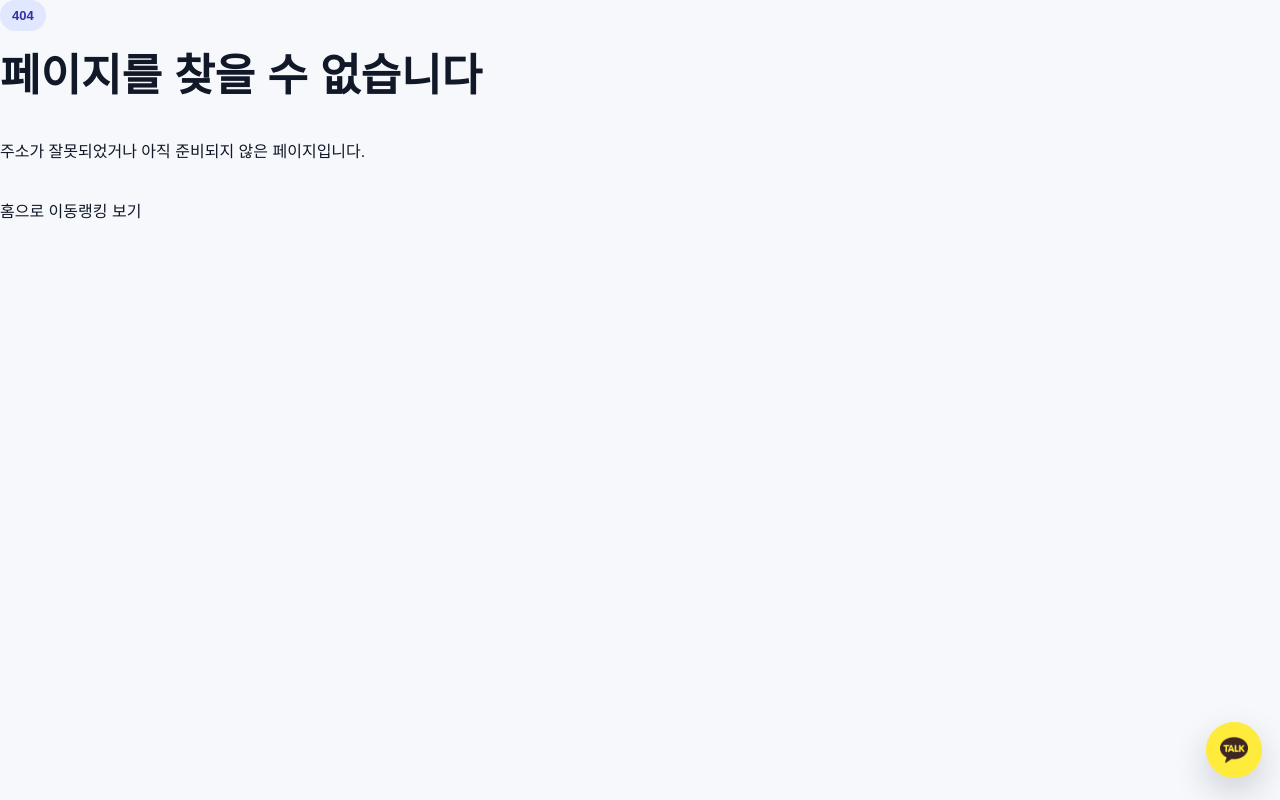
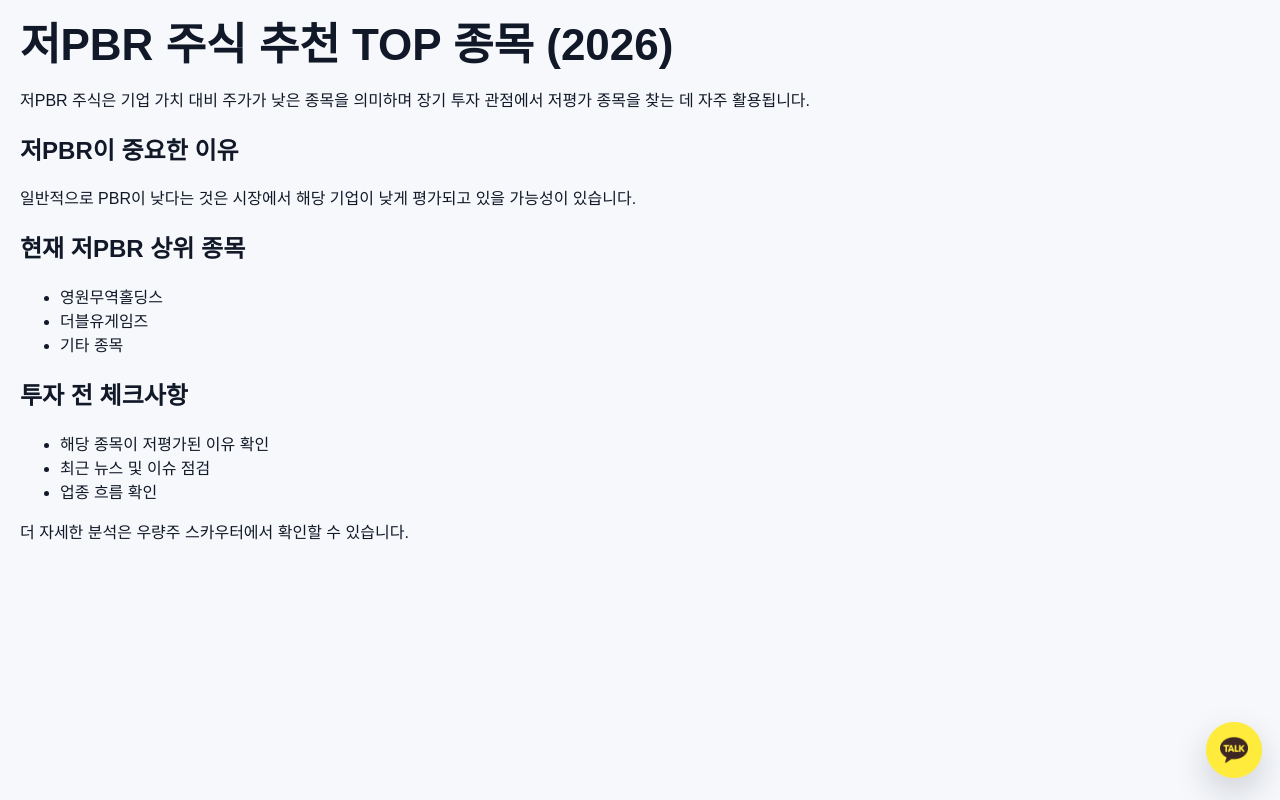
Before and after one commit to DcoyA/screener, a Next.js app: page /seo/low-pbr in a window 1280 px wide. Before the commit this address had no page. Built offline with nearby package versions, Linux system fonts and the light colour scheme.

Commit message:
Create page.js

```diff
--- /dev/null
+++ b/app/seo/low-pbr/page.js
@@ -0,0 +1,36 @@
+export default function LowPBRPage() {
+  return (
+    <div style={{ padding: "20px" }}>
+      <h1>저PBR 주식 추천 TOP 종목 (2026)</h1>
+
+      <p>
+        저PBR 주식은 기업 가치 대비 주가가 낮은 종목을 의미하며
+        장기 투자 관점에서 저평가 종목을 찾는 데 자주 활용됩니다.
+      </p>
+
+      <h2>저PBR이 중요한 이유</h2>
+      <p>
+        일반적으로 PBR이 낮다는 것은 시장에서 해당 기업이 낮게 평가되고 있을 가능성이 있습니다.
+      </p>
+
+      <h2>현재 저PBR 상위 종목</h2>
+      <ul>
+        <li>영원무역홀딩스</li>
+        <li>더블유게임즈</li>
+        <li>기타 종목</li>
+      </ul>
+
+      <h2>투자 전 체크사항</h2>
+      <ul>
+        <li>해당 종목이 저평가된 이유 확인</li>
+        <li>최근 뉴스 및 이슈 점검</li>
+        <li>업종 흐름 확인</li>
+      </ul>
+
+      <p>
+        더 자세한 분석은 우량주 스카우터에서 확인할 수 있습니다.
+      </p>
+    </div>
+  );
+}
+``
```
